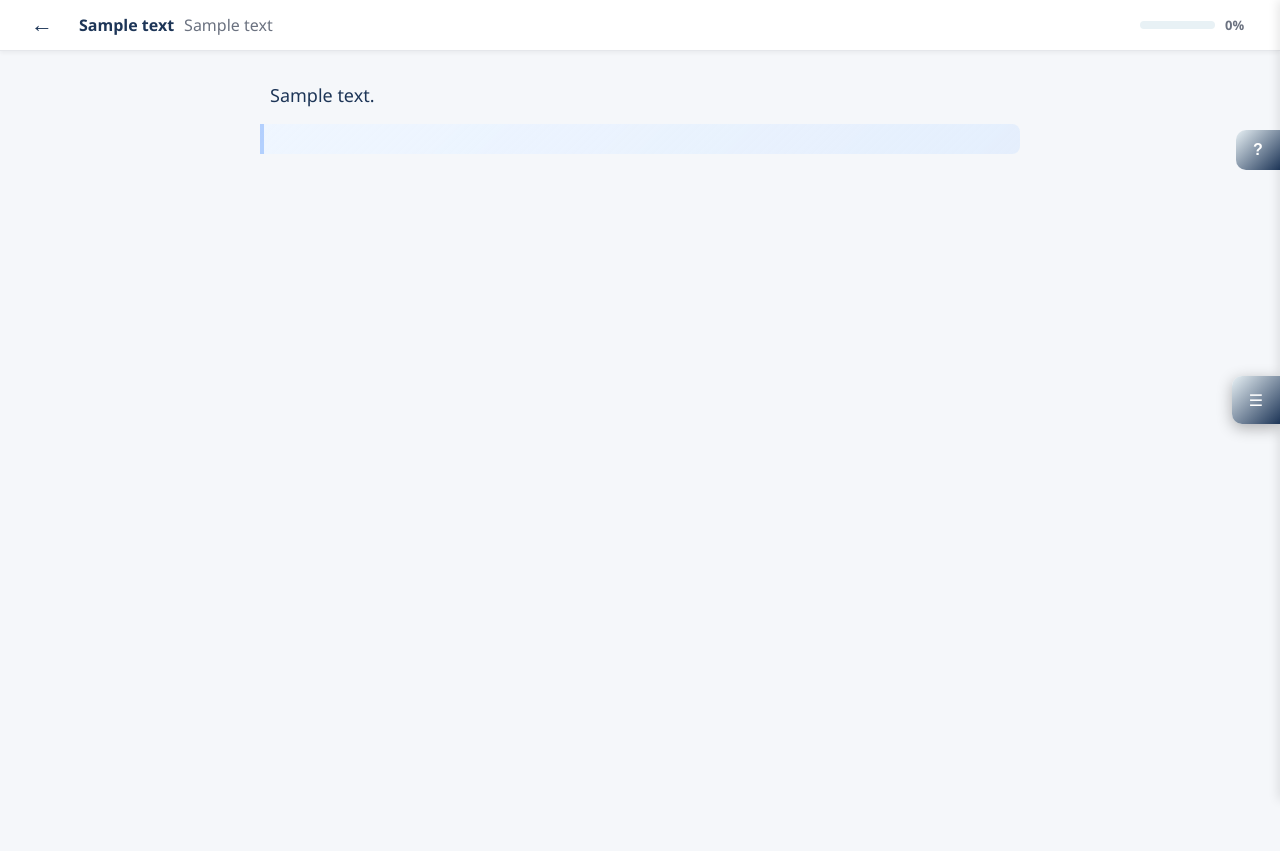
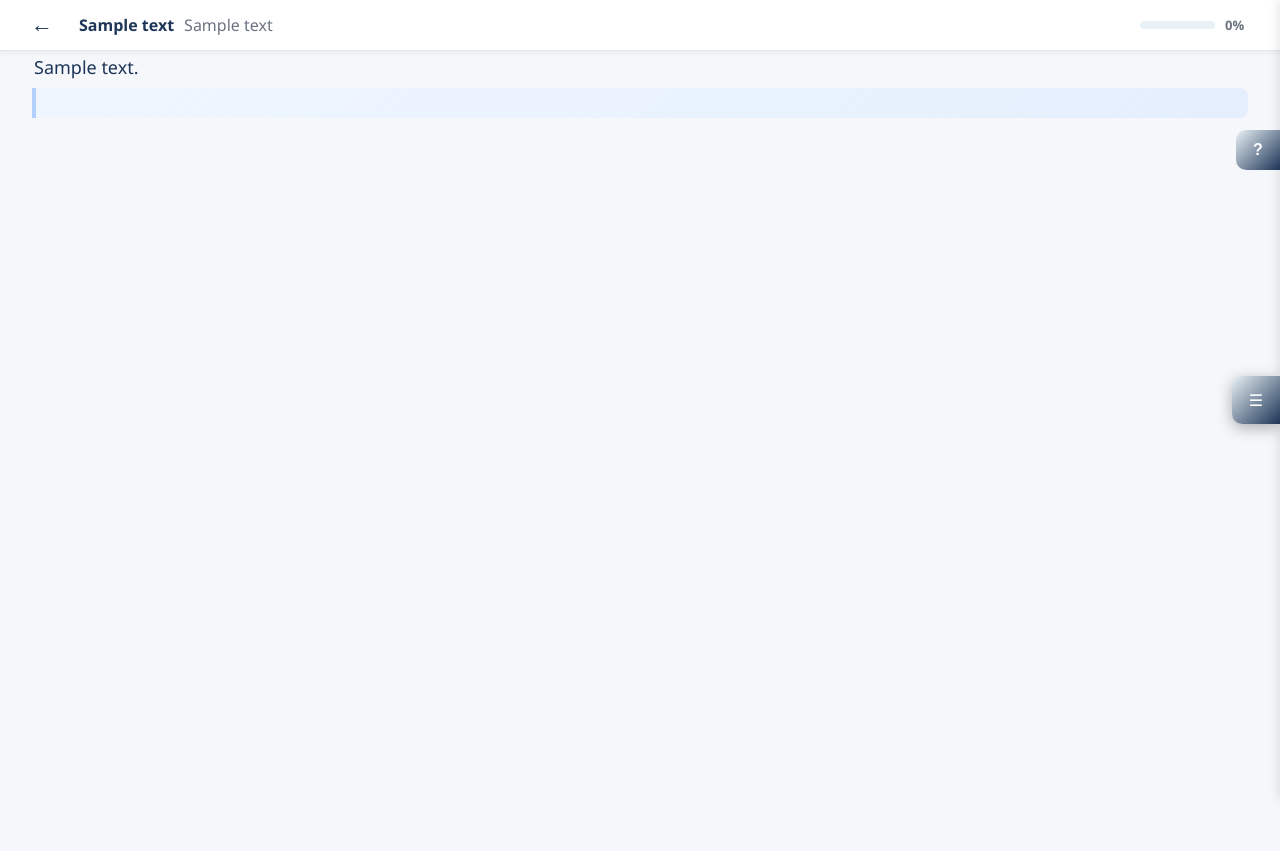
Before and after one commit to LuzDaw/leeingles, a PHP site: page /?public_text_id=1 in a window 1280 px wide. Run offline with PHP 8.4, Linux system fonts and the light colour scheme; data comes from the database, SQL or seed files in the repository; tables that the repository leaves empty hold one stand-in row (values such as "Sample post"); some libraries are stand-ins or nearby versions; some web fonts are replaced.

Commit message:
26/1 lectura 9

```diff
--- a/lectura/css/reading-styles.css
+++ b/lectura/css/reading-styles.css
@@ -98,8 +98,8 @@
 }
 
 #pages-container {
-    padding: 20px 20px 60px 20px; /* Espacio para los controles fijos */
-    max-width: 800px;
+    /* padding: 20px 20px 60px 20px; Espacio para los controles fijos */
+    max-width: 95%;
     margin: 0 auto;
     min-height: 100vh;
     display: flex;
@@ -124,7 +124,7 @@
 }
 
 .paragraph {
-    padding: 8px;
+
     border: 2px solid transparent;
     border-radius: 8px;
     transition: all 0.3s ease;
--- a/lectura/js/lector.js
+++ b/lectura/js/lector.js
@@ -877,6 +877,10 @@ function initLector() {
 
     window.startReading = async function() {
         document.querySelector('.encabezado-lectura')?.classList.add('hidden');
+        // Repaginar inmediatamente para aprovechar el espacio del encabezado oculto
+        if (typeof window.paginateDynamically === 'function') {
+            window.paginateDynamically();
+        }
         if (!window._limitAceptado) {
             try {
                 const res = await fetch('dePago/ajax_check_limit.php?active_reading=0');
@@ -912,6 +916,10 @@ function initLector() {
 
     window.pauseSpeech = function() {
         document.querySelector('.encabezado-lectura')?.classList.remove('hidden');
+        // Repaginar para ajustar el texto al espacio con encabezado visible
+        if (typeof window.paginateDynamically === 'function') {
+            window.paginateDynamically();
+        }
         window.isCurrentlyPaused = true;
         isReadingInProgress = false;
         onEndHandled = false;
@@ -973,6 +981,10 @@ function initLector() {
 
     window.stopReading = function() {
         document.querySelector('.encabezado-lectura')?.classList.remove('hidden');
+        // Repaginar para ajustar el texto al espacio con encabezado visible
+        if (typeof window.paginateDynamically === 'function') {
+            window.paginateDynamically();
+        }
         window.autoReading = false;
         autoReading = false;
         cancelAllTTS();
```
